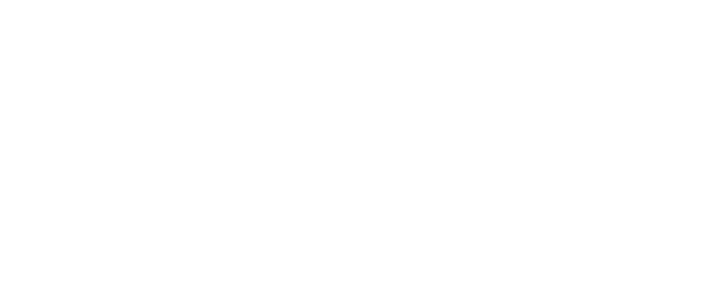
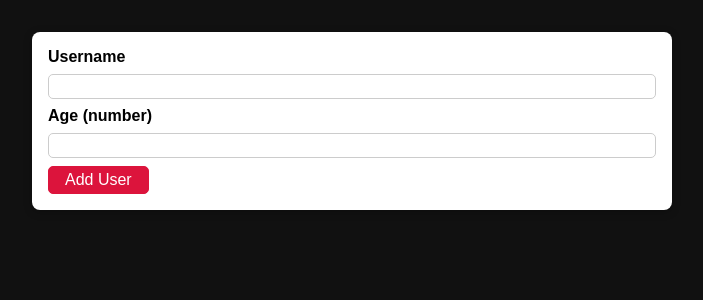
Before and after one commit to amitbhalla/userreact, a React (Create React App) app: page / in a window 1280 px wide. Shown: the top 300 px of the page, without its empty margins (288-991 px from the left). Built offline with nearby package versions, Linux system fonts and the light colour scheme.

Commit message:
Button and Card added

```diff
--- a/src/App.js
+++ b/src/App.js
@@ -1,12 +1,12 @@
 import React from 'react';
+import AddUser from './components/Users/AddUser';
 
-
-function App() {
+const App = () => {
   return (
     <div>
-
+      <AddUser />
     </div>
   );
-}
+};
 
 export default App;
--- /dev/null
+++ b/src/components/UI/Button.js
@@ -0,0 +1,17 @@
+import React from 'react';
+
+import classes from './Button.module.css';
+
+const Button = (props) => {
+  return (
+    <button
+      type={props.type || 'button'}
+      className={classes.button}
+      onClick={props.onClick}
+    >
+      {props.children}
+    </button>
+  );
+};
+
+export default Button;
--- /dev/null
+++ b/src/components/UI/Button.module.css
@@ -0,0 +1,20 @@
+.button {
+  font: inherit;
+  border: 1px solid crimson;
+  background: crimson;
+  color: white;
+  padding: 0.25rem 1rem;
+  cursor: pointer;
+  border-radius: 5px;
+  transition: all 0.3s ease;
+}
+
+.button:hover,
+.button:active {
+  background: darkred;
+  border-color: darkred;
+}
+
+.button:focus {
+  outline: none;
+}
--- /dev/null
+++ b/src/components/UI/Card.js
@@ -0,0 +1,11 @@
+import React from 'react';
+
+import classes from './Card.module.css';
+
+const Card = (props) => {
+  return (
+    <div className={`${classes.card} ${props.className}`}>{props.children}</div>
+  );
+};
+
+export default Card;
--- /dev/null
+++ b/src/components/UI/Card.module.css
@@ -0,0 +1,5 @@
+.card {
+  background: white;
+  box-shadow: 0 2px 8px rgba(0, 0, 0, 0.26);
+  border-radius: 8px;
+}
--- /dev/null
+++ b/src/components/Users/AddUser.js
@@ -0,0 +1,24 @@
+import React from 'react';
+import Button from '../UI/Button';
+
+import Card from '../UI/Card';
+import classes from './AddUser.module.css';
+
+const AddUser = () => {
+  const addUserHandler = (event) => {
+    event.preventDefault();
+  };
+  return (
+    <Card className={classes.input}>
+      <form onSubmit={addUserHandler}>
+        <label htmlFor="username">Username</label>
+        <input type="text" id="username" />
+        <label htmlFor="age">Age (number)</label>
+        <input type="number" id="age" />
+        <Button type="submit">Add User</Button>
+      </form>
+    </Card>
+  );
+};
+
+export default AddUser;
--- /dev/null
+++ b/src/components/Users/AddUser.module.css
@@ -0,0 +1,27 @@
+.input {
+  margin: 2rem auto;
+  padding: 1rem;
+  width: 90%;
+  max-width: 40rem;
+}
+
+.input label {
+  display: block;
+  font-weight: bold;
+  margin-bottom: 0.5rem;
+}
+
+.input input {
+  font: inherit;
+  display: block;
+  width: 100%;
+  border: 1px solid #ccc;
+  padding: 0.15rem;
+  margin-bottom: 0.5rem;
+  border-radius: 5px;
+}
+
+.input input:focus {
+  outline: none;
+  border-color: #555;
+}
--- a/src/index.css
+++ b/src/index.css
@@ -4,6 +4,7 @@
 
 html {
   font-family: sans-serif;
+  background: #111111;
 }
 
 body {
```
